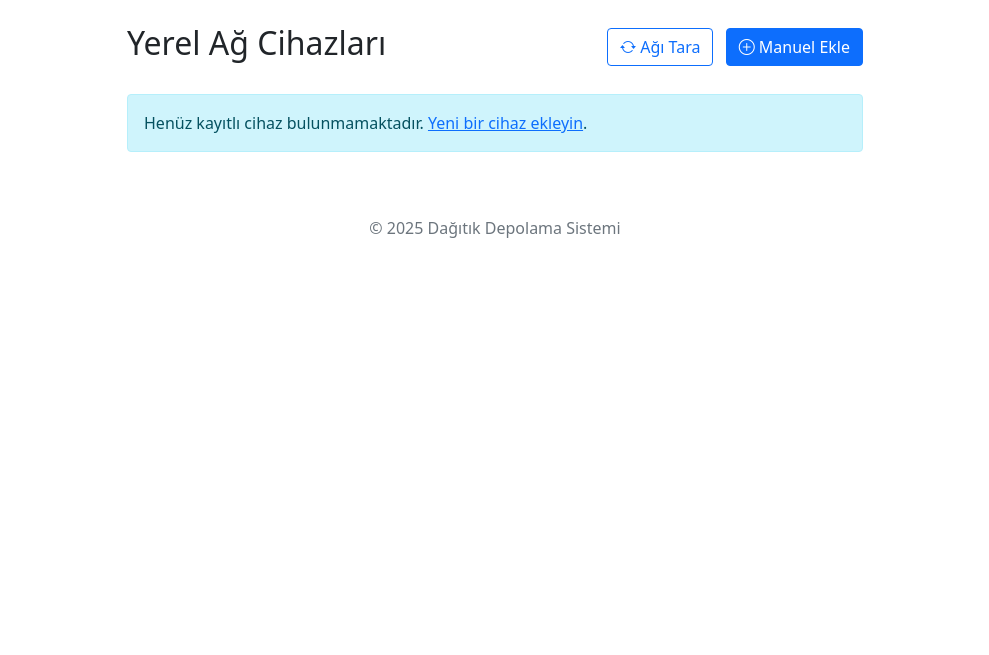
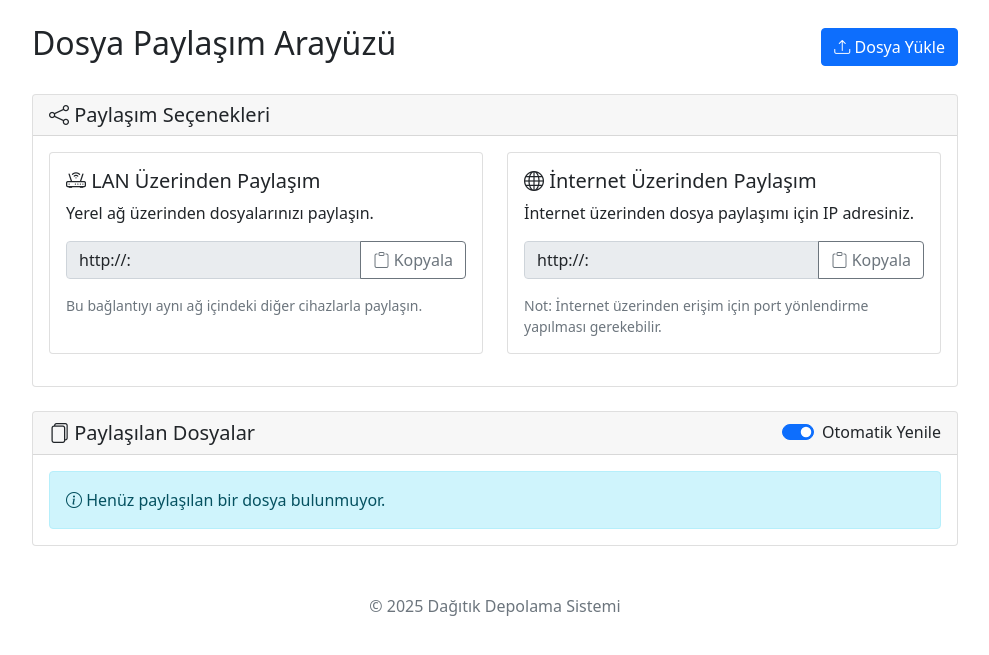
Before and after one commit to Y4gizE/disk-management, a Flask app: template templates/index.html in a window 1280 px wide. Shown: the part 128-783 px from the top of the page, without its empty margins (145-1134 px from the left). Run offline with Flask 2, Linux system fonts and the light colour scheme; the template is opened without the code that fills it, so the values that code supplies are empty; some libraries are stand-ins or nearby versions.

Commit message:
beta works

```diff
--- a/main.py
+++ b/main.py
@@ -7,11 +7,13 @@ import shutil
 import time
 import threading
 import subprocess
-import netifaces
 from pathlib import Path
 from datetime import datetime
-from flask import Flask, request, jsonify, render_template, redirect, url_for, send_file, flash
+from flask import Flask, request, jsonify, render_template, redirect, url_for, send_file, flash, session, abort, send_from_directory
 from flask_cors import CORS
+from functools import wraps
+from werkzeug.security import generate_password_hash, check_password_hash
+from werkzeug.utils import secure_filename
 from watchdog.observers import Observer
 from watchdog.events import FileSystemEventHandler
 from dotenv import load_dotenv
@@ -23,6 +25,7 @@ load_dotenv()
 # Constants
 SHARED_FOLDER = os.path.join(str(Path.home()), 'Downloads', 'DiskStorage')
 STORAGE_LIMIT = 5 * 1024 * 1024 * 1024  # 5GB in bytes
+DEFAULT_PASSWORD = '1234'  # Default password
 
 # Ensure shared folder exists
 os.makedirs(SHARED_FOLDER, exist_ok=True)
@@ -32,6 +35,16 @@ from datetime import datetime
 app = Flask(__name__, template_folder='templates')
 CORS(app)
 app.secret_key = os.urandom(24)  # For flash messages
+app.config['PASSWORD_HASH'] = generate_password_hash('1234')  # Default password hash
+
+# Authentication decorator
+def login_required(f):
+    @wraps(f)
+    def decorated_function(*args, **kwargs):
+        if 'authenticated' not in session:
+            return redirect(url_for('login', next=request.url))
+        return f(*args, **kwargs)
+    return decorated_function
 
 # Ensure shared folder exists
 os.makedirs(SHARED_FOLDER, exist_ok=True)
@@ -135,12 +148,14 @@ def upload_file():
     except Exception as e:
         return jsonify({'error': str(e)}), 500
 
-@app.route('/api/download/<path:filename>', methods=['GET'])
+@app.route('/download/<path:filename>', methods=['GET'])
+@login_required
 def download_file(filename):
     """Download a file from shared storage"""
     filepath = os.path.join(SHARED_FOLDER, filename)
     if not os.path.isfile(filepath):
-        return jsonify({'error': 'File not found'}), 404
+        flash('Dosya bulunamadı', 'error')
+        return redirect(url_for('index'))
 
     try:
         return send_file(
@@ -149,7 +164,22 @@ def download_file(filename):
             download_name=os.path.basename(filepath)
         )
     except Exception as e:
-        return jsonify({'error': str(e)}), 500
+        flash(f'Dosya indirilirken hata oluştu: {str(e)}', 'error')
+        return redirect(url_for('index'))
+
+@app.route('/delete/<path:filename>', methods=['DELETE'])
+@login_required
+def delete_file(filename):
+    """Delete a file from shared storage"""
+    filepath = os.path.join(SHARED_FOLDER, filename)
+    if not os.path.isfile(filepath):
+        return jsonify({'success': False, 'error': 'Dosya bulunamadı'}), 404
+
+    try:
+        os.remove(filepath)
+        return jsonify({'success': True})
+    except Exception as e:
+        return jsonify({'success': False, 'error': str(e)}), 500
 
 # Custom Jinja2 filters
 @app.template_filter('datetime')
@@ -190,13 +220,116 @@ class Device:
             'last_seen': self.last_seen
         }
 
+# Authentication decorator
+def login_required(f):
+    @wraps(f)
+    def decorated_function(*args, **kwargs):
+        if 'authenticated' not in session:
+            return redirect(url_for('login', next=request.url))
+        return f(*args, **kwargs)
+    return decorated_function
+
+# Authentication routes
+@app.route('/login', methods=['GET', 'POST'])
+def login():
+    if request.method == 'POST':
+        password = request.form.get('password')
+        if check_password_hash(app.config['PASSWORD_HASH'], password):
+            session['authenticated'] = True
+            next_page = request.args.get('next')
+            return redirect(next_page or url_for('index'))
+        flash('Invalid password', 'error')
+    return '''
+        <form method="post">
+            <h2>Enter Password</h2>
+            <input type="password" name="password" required>
+            <button type="submit">Login</button>
+        </form>
+    '''
+
+@app.route('/logout')
+def logout():
+    session.pop('authenticated', None)
+    return redirect(url_for('login'))
+
+# Helper function to get file info
+def get_file_info(file_path):
+    return {
+        'name': os.path.basename(file_path),
+        'path': file_path,
+        'size': os.path.getsize(file_path),
+        'modified': os.path.getmtime(file_path),
+        'is_dir': os.path.isdir(file_path)
+    }
+
 # Web Interface
 @app.route('/')
+@login_required
 def index():
     # Trigger device discovery in the background
     discovery_thread = threading.Thread(target=discover_devices)
     discovery_thread.daemon = True
     discovery_thread.start()
+
+    # Get list of files in shared folder
+    files = []
+    try:
+        for item in os.listdir(SHARED_FOLDER):
+            item_path = os.path.join(SHARED_FOLDER, item)
+            files.append(get_file_info(item_path))
+    except Exception as e:
+        print(f"Error listing files: {e}")
+
+    # Get local IP for sharing
+    local_ip = get_local_ip()
+    port = request.host.split(':')[-1] if ':' in request.host else '5000'
+
+    return render_template('index.html',
+                         files=files,
+                         local_ip=local_ip,
+                         port=port,
+                         public_ip=PUBLIC_IP or 'Not available')
+
+@app.route('/view/<path:filename>')
+@login_required
+def view_file(filename):
+    filepath = os.path.join(SHARED_FOLDER, filename)
+    if not os.path.isfile(filepath):
+        abort(404)
+
+    try:
+        with open(filepath, 'r', encoding='utf-8', errors='ignore') as f:
+            content = f.read()
+    except:
+        return "Cannot display file content (binary or unsupported encoding)"
+
+    return render_template('viewer.html',
+                         filename=filename,
+                         content=content)
+
+@app.route('/share', methods=['GET', 'POST'])
+@login_required
+def share():
+    if request.method == 'POST':
+        if 'file' not in request.files:
+            flash('No file selected', 'error')
+            return redirect(request.url)
+
+        file = request.files['file']
+        if file.filename == '':
+            flash('No file selected', 'error')
+            return redirect(request.url)
+
+        try:
+            filepath = os.path.join(SHARED_FOLDER, secure_filename(file.filename))
+            file.save(filepath)
+            flash('File shared successfully!', 'success')
+        except Exception as e:
+            flash(f'Error sharing file: {str(e)}', 'error')
+
+        return redirect(url_for('share'))
+
+    return render_template('share.html')
 
     # Convert Device objects to dictionaries for the template
     devices_list = [device.to_dict() for device in DEVICES.values()]
@@ -324,9 +457,18 @@ def share_folder():
 def get_local_ip():
     """Get the local IP address of the machine"""
     try:
-        # Try different methods to get local IP
+        # Method 1: Try to connect to an external server to get the local IP
         try:
-            # Method 1: Using hostname
+            s = socket.socket(socket.AF_INET, socket.SOCK_DGRAM)
+            s.connect(("8.8.8.8", 80))
+            local_ip = s.getsockname()[0]
+            s.close()
+            return local_ip
+        except:
+            pass
+
+        # Method 2: Using hostname
+        try:
             hostname = socket.gethostname()
             local_ip = socket.gethostbyname(hostname)
             if not local_ip.startswith('127.'):
@@ -334,20 +476,9 @@ def get_local_ip():
         except:
             pass
 
-        # Method 2: Using UDP connection
-        try:
-            s = socket.socket(socket.AF_INET, socket.SOCK_DGRAM)
-            s.connect(("8.8.8.8", 80))
-            local_ip = s.getsockname()[0]
-            s.close()
-            if local_ip:
-                return local_ip
-        except:
-            pass
-
-        return '0.0.0.0'
+        return '127.0.0.1'
     except Exception as e:
-        return '0.0.0.0'
+        return '127.0.0.1'
 
 def start_zeroconf_service(port):
     """Start the ZeroConf service for network discovery"""
--- a/templates/index.html
+++ b/templates/index.html
@@ -2,83 +2,203 @@
 
 {% block content %}
 <div class="row">
-    <div class="col-md-8 offset-md-2">
+    <div class="col-md-10 offset-md-1">
         <div class="d-flex justify-content-between align-items-center mb-4">
-            <h2>Yerel Ağ Cihazları</h2>
+            <h2>Dosya Paylaşım Arayüzü</h2>
             <div>
-                <button id="scanNetwork" class="btn btn-outline-primary me-2">
-                    <i class="bi bi-arrow-repeat"></i> Ağı Tara
-                </button>
-                <a href="{{ url_for('register_device_ui') }}" class="btn btn-primary">
-                    <i class="bi bi-plus-circle"></i> Manuel Ekle
+                <a href="{{ url_for('share') }}" class="btn btn-primary">
+                    <i class="bi bi-upload"></i> Dosya Yükle
                 </a>
             </div>
         </div>
 
-        <!-- Loading Indicator -->
-        <div id="loadingIndicator" class="text-center d-none">
-            <div class="spinner-border text-primary" role="status">
-                <span class="visually-hidden">Yükleniyor...</span>
+        <!-- Sharing Options -->
+        <div class="card mb-4">
+            <div class="card-header">
+                <h5 class="mb-0">
+                    <i class="bi bi-share"></i> Paylaşım Seçenekleri
+                </h5>
             </div>
-            <p class="mt-2">Yerel ağ taranıyor, lütfen bekleyin...</p>
-        </div>
-
-        <!-- Network Status -->
-        <div id="networkStatus" class="alert alert-info d-none"></div>
-
-        <div id="devicesList">
-            {% if devices %}
+            <div class="card-body">
                 <div class="row">
-                    {% for device in devices %}
-                        <div class="col-md-6 mb-3">
-                            <div class="card device-card h-100">
-                                <div class="card-body">
-                                    <div class="d-flex justify-content-between align-items-start">
-                                        <div>
-                                            <h5 class="card-title">{{ device.device_id }}</h5>
-                                            <h6 class="card-subtitle mb-2 text-muted">
-                                                <i class="bi bi-pc-display"></i> {{ device.ip }}:{{ device.port }}
-                                                <span class="badge bg-success ms-2">Çevrimiçi</span>
-                                            </h6>
-                                        </div>
-                                        <button class="btn btn-sm btn-outline-primary connect-btn"
-                                                data-ip="{{ device.ip }}"
-                                                data-port="{{ device.port }}">
-                                            <i class="bi bi-plug"></i> Bağlan
-                                        </button>
-                                    </div>
-
-                                    {% if device.shared_folders %}
-                                        <p class="mb-1 mt-3"><i class="bi bi-folder2-open"></i> Paylaşılan Klasörler:</p>
-                                        <ul class="list-unstyled ps-3">
-                                            {% for folder in device.shared_folders %}
-                                                <li class="mb-1">
-                                                    <i class="bi bi-folder"></i> {{ folder }}
-                                                    <a href="#" class="ms-2 browse-folder" data-path="{{ folder }}">
-                                                        <i class="bi bi-box-arrow-up-right"></i> Görüntüle
-                                                    </a>
-                                                </li>
-                                            {% endfor %}
-                                        </ul>
-                                    {% else %}
-                                        <p class="text-muted"><i class="bi bi-folder-x"></i> Paylaşılan klasör yok</p>
-                                {% endif %}
-
+                    <div class="col-md-6 mb-3">
+                        <div class="card h-100">
+                            <div class="card-body">
+                                <h5 class="card-title">
+                                    <i class="bi bi-router"></i> LAN Üzerinden Paylaşım
+                                </h5>
                                 <p class="card-text">
-                                    <small class="text-muted">
-                                        Son görülme: {{ device.last_seen|datetime }}
-                                    </small>
+                                    Yerel ağ üzerinden dosyalarınızı paylaşın.
                                 </p>
+                                <div class="input-group mb-3">
+                                    <input type="text" class="form-control" id="lanLink"
+                                           value="http://{{ local_ip }}:{{ port }}" readonly>
+                                    <button class="btn btn-outline-secondary" type="button"
+                                            onclick="copyToClipboard('lanLink')">
+                                        <i class="bi bi-clipboard"></i> Kopyala
+                                    </button>
+                                </div>
+                                <div class="form-text">
+                                    Bu bağlantıyı aynı ağ içindeki diğer cihazlarla paylaşın.
+                                </div>
                             </div>
                         </div>
                     </div>
-                {% endfor %}
+                    <div class="col-md-6 mb-3">
+                        <div class="card h-100">
+                            <div class="card-body">
+                                <h5 class="card-title">
+                                    <i class="bi bi-globe"></i> İnternet Üzerinden Paylaşım
+                                </h5>
+                                <p class="card-text">
+                                    İnternet üzerinden dosya paylaşımı için IP adresiniz.
+                                </p>
+                                <div class="input-group mb-3">
+                                    <input type="text" class="form-control" id="publicLink"
+                                           value="http://{{ public_ip }}:{{ port }}" readonly>
+                                    <button class="btn btn-outline-secondary" type="button"
+                                            onclick="copyToClipboard('publicLink')">
+                                        <i class="bi bi-clipboard"></i> Kopyala
+                                    </button>
+                                </div>
+                                <div class="form-text">
+                                    Not: İnternet üzerinden erişim için port yönlendirme yapılması gerekebilir.
+                                </div>
+                            </div>
+                        </div>
+                    </div>
+                </div>
             </div>
-        {% else %}
-            <div class="alert alert-info">
-                Henüz kayıtlı cihaz bulunmamaktadır. <a href="{{ url_for('register_device_ui') }}">Yeni bir cihaz ekleyin</a>.
+        </div>
+
+        <!-- File List -->
+        <div class="card">
+            <div class="card-header d-flex justify-content-between align-items-center">
+                <h5 class="mb-0">
+                    <i class="bi bi-files"></i> Paylaşılan Dosyalar
+                </h5>
+                <div class="form-check form-switch">
+                    <input class="form-check-input" type="checkbox" id="autoRefresh" checked>
+                    <label class="form-check-label" for="autoRefresh">Otomatik Yenile</label>
+                </div>
             </div>
-        {% endif %}
+            <div class="card-body">
+                {% if files %}
+                    <div class="table-responsive">
+                        <table class="table table-hover">
+                            <thead>
+                                <tr>
+                                    <th>Dosya Adı</th>
+                                    <th>Boyut</th>
+                                    <th>Değiştirilme Tarihi</th>
+                                    <th>İşlemler</th>
+                                </tr>
+                            </thead>
+                            <tbody>
+                                {% for file in files %}
+                                    <tr>
+                                        <td>
+                                            <i class="bi bi-{{ 'file-earmark' if not file.is_dir else 'folder' }}"></i>
+                                            {{ file.name }}
+                                        </td>
+                                        <td>
+                                            {% if not file.is_dir %}
+                                                {{ (file.size / 1024)|round(2) }} KB
+                                            {% else %}
+                                                -
+                                            {% endif %}
+                                        </td>
+                                        <td>{{ file.modified|datetime }}</td>
+                                        <td>
+                                            <div class="btn-group btn-group-sm">
+                                                {% if not file.is_dir %}
+                                                    <a href="{{ url_for('view_file', filename=file.name) }}"
+                                                       class="btn btn-outline-primary" target="_blank">
+                                                        <i class="bi bi-eye"></i> Görüntüle
+                                                    </a>
+                                                    <a href="{{ url_for('download_file', filename=file.name) }}"
+                                                       class="btn btn-outline-success">
+                                                        <i class="bi bi-download"></i> İndir
+                                                    </a>
+                                                {% endif %}
+                                                <button class="btn btn-outline-danger delete-file"
+                                                        data-filename="{{ file.name }}">
+                                                    <i class="bi bi-trash"></i> Sil
+                                                </button>
+                                            </div>
+                                        </td>
+                                    </tr>
+                                {% endfor %}
+                            </tbody>
+                        </table>
+                    </div>
+                {% else %}
+                    <div class="alert alert-info mb-0">
+                        <i class="bi bi-info-circle"></i> Henüz paylaşılan bir dosya bulunmuyor.
+                    </div>
+                {% endif %}
+            </div>
+        </div>
     </div>
 </div>
 {% endblock %}
+
+{% block scripts %}
+<script>
+    // Copy to clipboard function
+    function copyToClipboard(elementId) {
+        const copyText = document.getElementById(elementId);
+        copyText.select();
+        copyText.setSelectionRange(0, 99999);
+        document.execCommand("copy");
+
+        // Show tooltip or alert
+        const originalText = copyText.value;
+        alert("Bağlantı panoya kopyalandı: " + originalText);
+    }
+
+    // Auto refresh file list
+    let refreshInterval;
+    const autoRefreshCheckbox = document.getElementById('autoRefresh');
+
+    function refreshFileList() {
+        if (autoRefreshCheckbox.checked) {
+            location.reload();
+        }
+    }
+
+    // Set up auto-refresh every 30 seconds
+    document.addEventListener('DOMContentLoaded', function() {
+        refreshInterval = setInterval(refreshFileList, 30000);
+
+        // Handle delete file buttons
+        document.querySelectorAll('.delete-file').forEach(button => {
+            button.addEventListener('click', function() {
+                const filename = this.getAttribute('data-filename');
+                if (confirm(`"${filename}" adlı dosyayı silmek istediğinize emin misiniz?`)) {
+                    fetch(`/delete/${encodeURIComponent(filename)}`, {
+                        method: 'DELETE'
+                    })
+                    .then(response => response.json())
+                    .then(data => {
+                        if (data.success) {
+                            location.reload();
+                        } else {
+                            alert('Dosya silinirken bir hata oluştu: ' + (data.error || 'Bilinmeyen hata'));
+                        }
+                    })
+                    .catch(error => {
+                        console.error('Error:', error);
+                        alert('Dosya silinirken bir hata oluştu.');
+                    });
+                }
+            });
+        });
+    });
+
+    // Clean up interval when page is unloaded
+    window.addEventListener('beforeunload', function() {
+        if (refreshInterval) clearInterval(refreshInterval);
+    });
+</script>
+{% endblock %}
```
Also changed, not shown: templates/share.html (added, +50 -0 lines), templates/viewer.html (added, +92 -0 lines), 1 other file.
